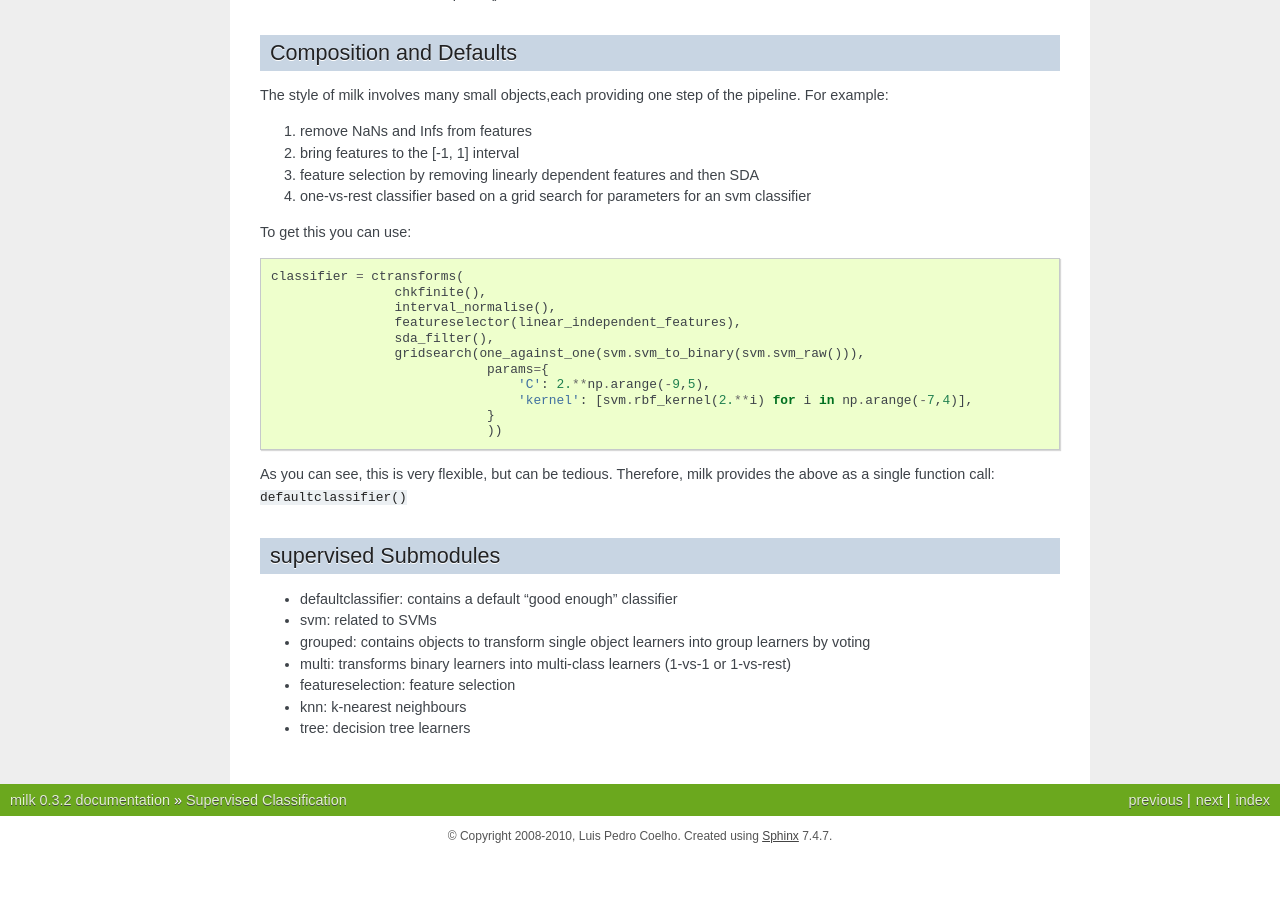
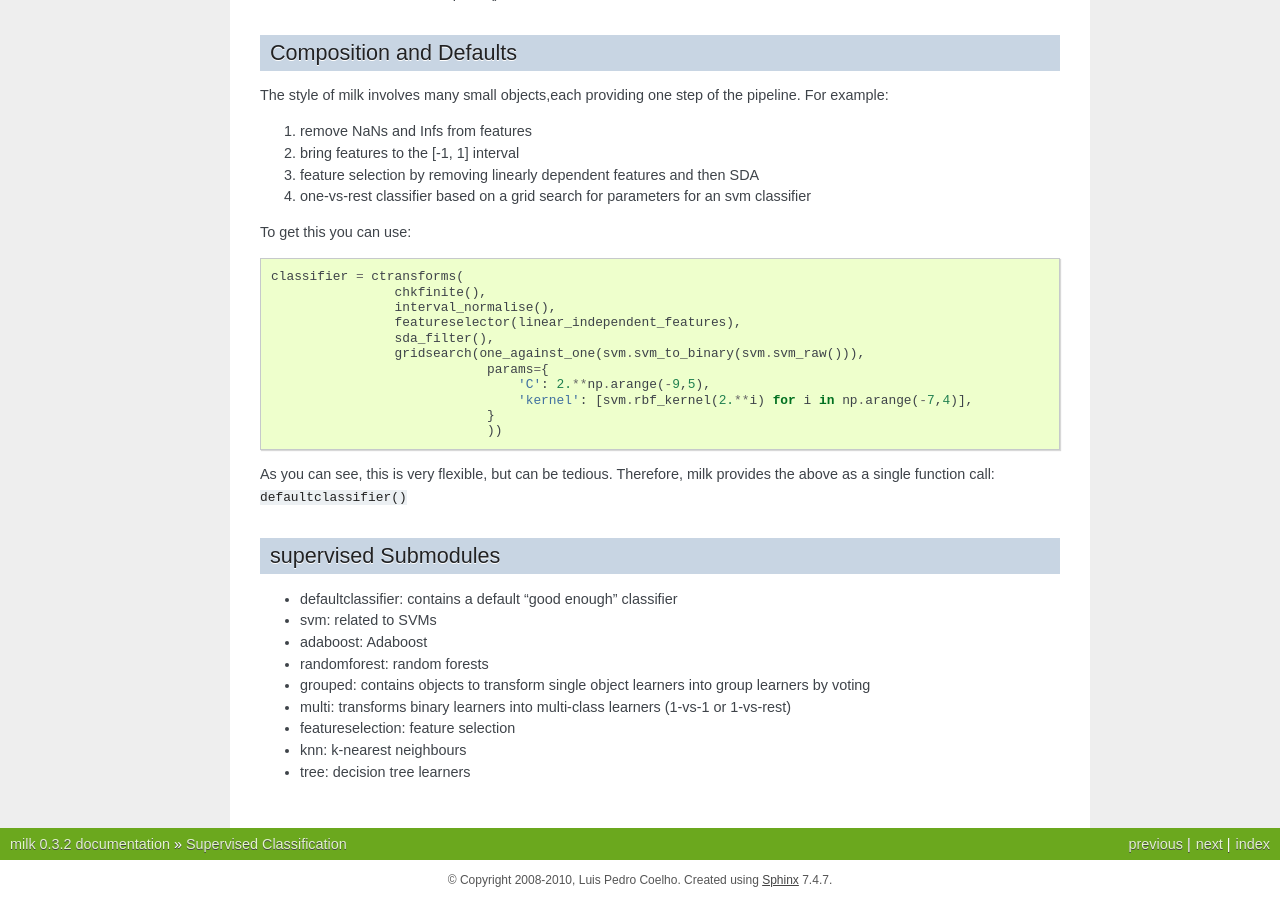
Before and after one commit to luispedro/milk, a Sphinx documentation site: the page built from docs/source/supervised.rst, in a window 1280 px wide and 900 px high, scrolled down 783 px. Built offline with Sphinx 7.4.7, drawn with Linux system fonts in a browser that asks for light colours; formulas are drawn with MathJax 3; before the commit the page ends 1639 px from its top, so only the background shows below that.

Commit message:
DOC: Mention newer supervised learners

```diff
--- a/docs/source/supervised.rst
+++ b/docs/source/supervised.rst
@@ -48,7 +48,8 @@ Both learners and models are pickle()able.
 Composition and Defaults
 ------------------------
 
-The style of milk involves many small objects,each providing one step of the pipeline. For example:
+The style of milk involves many small objects,each providing one step of the
+pipeline. For example:
 
 1. remove NaNs and Infs from features
 2. bring features to the [-1, 1] interval
@@ -79,6 +80,8 @@ supervised Submodules
 
 - defaultclassifier: contains a default "good enough" classifier
 - svm: related to SVMs
+- adaboost: Adaboost
+- randomforest: random forests
 - grouped: contains objects to transform single object learners into group
   learners by voting
 - multi: transforms binary learners into multi-class learners (1-vs-1 or
```
